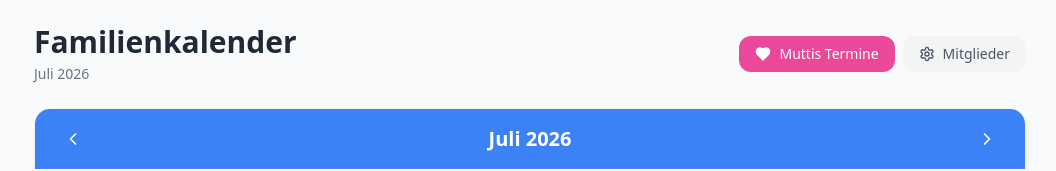
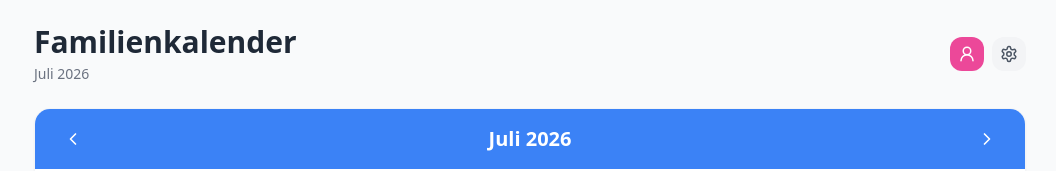
Before and after one commit to Buecherwurm2000/familienkalender, a Next.js app: page / in a window 1280 px wide. Shown: the top 171 px of the page, without its empty margins (110-1166 px from the left). Built offline with nearby package versions, Linux system fonts and the light colour scheme; no server answers; the database is empty.

Commit message:
Person-Icon statt Herz, Speicher-Bug behoben

```diff
--- a/src/app/page.tsx
+++ b/src/app/page.tsx
@@ -8,7 +8,7 @@ import MembersModal from '@/components/MembersModal'
 import { getHolidays } from '@/lib/holidays'
 import { format } from 'date-fns'
 import { de } from 'date-fns/locale'
-import { Settings, Heart } from 'lucide-react'
+import { Settings, UserRound } from 'lucide-react'
 import MuttiTermineModal from '@/components/MuttiTermineModal'
 
 export type Member = { id?: string; name: string; color: string; sort_order?: number }
@@ -130,19 +130,18 @@ export default function Home() {
         <div className="flex items-center gap-2">
           <button
             onClick={() => setShowMuttiTermine(true)}
-            className="flex items-center gap-2 px-4 py-2 rounded-xl text-white text-sm font-medium transition-opacity hover:opacity-90"
+            className="p-2 rounded-xl hover:opacity-80 transition-opacity"
             style={{ backgroundColor: members.find(m => m.name === 'Mama')?.color ?? '#ec4899' }}
+            title="Muttis Termine"
           >
-            <Heart size={16} fill="white" />
-            Muttis Termine
+            <UserRound size={18} color="white" />
           </button>
           <button
             onClick={() => setShowMembers(true)}
-            className="flex items-center gap-2 px-4 py-2 rounded-xl bg-gray-100 hover:bg-gray-200 text-gray-600 text-sm font-medium transition-colors"
+            className="p-2 rounded-xl bg-gray-100 hover:bg-gray-200 text-gray-600 transition-colors"
             title="Familienmitglieder verwalten"
           >
-            <Settings size={16} />
-            Mitglieder
+            <Settings size={18} />
           </button>
         </div>
       </header>
--- a/src/components/MuttiTermineModal.tsx
+++ b/src/components/MuttiTermineModal.tsx
@@ -2,7 +2,7 @@
 
 import { useState, useEffect } from 'react'
 import { supabase, type Event } from '@/lib/supabase'
-import { X, Plus, Trash2, Heart } from 'lucide-react'
+import { X, Plus, Trash2, UserRound } from 'lucide-react'
 import { format } from 'date-fns'
 import { de } from 'date-fns/locale'
 
@@ -33,7 +33,6 @@ export default function MuttiTermineModal({ mamaColor, onClose }: Props) {
       .from('events')
       .select('*')
       .eq('member', 'Mama')
-      .eq('is_holiday', false)
       .order('date', { ascending: true })
     if (data) setTermine(data)
   }
@@ -78,7 +77,7 @@ export default function MuttiTermineModal({ mamaColor, onClose }: Props) {
         {/* Header */}
         <div className="flex items-center justify-between px-6 py-4 border-b border-gray-100">
           <div className="flex items-center gap-2">
-            <Heart size={20} style={{ color: mamaColor }} fill={mamaColor} />
+            <UserRound size={20} style={{ color: mamaColor }} />
             <h2 className="text-lg font-bold text-gray-800">Muttis Termine</h2>
           </div>
           <button
```
